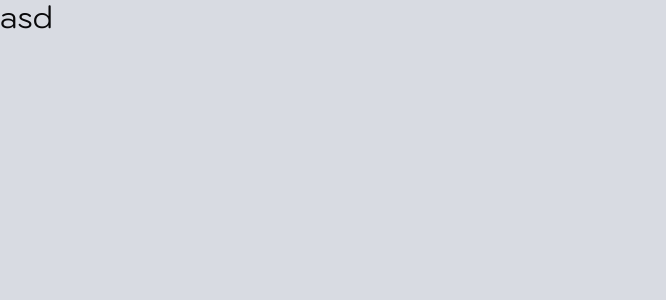
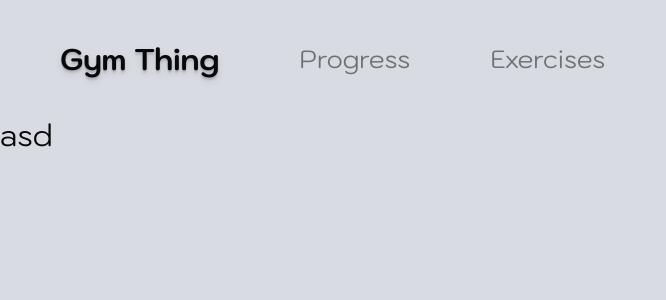
Before and after one commit to GabrielxKuek/gym-thing, a React (Vite) app in the folder client/: page / in a window 1280 px wide. Shown: the top 300 px of the page, without its empty margins (0-666 px from the left). Built offline with nearby package versions, Linux system fonts and the light colour scheme.

Commit message:
created navbar

```diff
--- a/client/src/components/misc/Layout.jsx
+++ b/client/src/components/misc/Layout.jsx
@@ -1,8 +1,10 @@
 import PropTypes from 'prop-types';
+import Navbar from './Navbar';
 
 function Layout({ children }) {
     return (
         <div className="bg-bg-primary min-h-screen min-w-screen">
+            <Navbar />
             { children }
         </div>
     )
--- /dev/null
+++ b/client/src/components/misc/Navbar.jsx
@@ -0,0 +1,67 @@
+import { useEffect, useState } from "react";
+
+const Navbar = () => {
+    const [currentPath, setCurrentPath] = useState("")
+
+    useEffect(() => {
+        const setPath = () => {
+            setCurrentPath(window.location.pathname);
+        };
+
+        setPath();
+
+        window.addEventListener("popstate", () => {
+            setPath();
+        })
+
+        return () => {
+            window.removeEventListener("popstate", setPath);
+        }
+    }, [])
+
+    const isActive = (path) => {
+        return currentPath == path;
+    }
+
+    return (
+        <>
+        <div className="py-10 px-15">
+            <div className="content-between flex justify-between">
+                <div className="content-start flex gap-20">
+                    <h1
+                        className="font-bold text-shadow text-shadow-lg/10 clickable flex items-center"
+                        onClick={() => window.open("https://www.youtube.com/watch?v=dQw4w9WgXcQ", "_blank")}
+                    >
+                        Gym Thing
+                    </h1>
+
+                    <ul className="flex items-center gap-20">
+                        <li>
+                            <h2
+                                className={`clickable ${isActive("/progress") ? "" : "opacity-50"}`}
+                                onClick={() => window.location.href = "/progress"}
+                            >
+                                Progress
+                            </h2>
+                        </li>
+
+                        <li>
+                            <h2
+                                className={`clickable ${isActive("exercises") ? "" : "opacity-50"}`}
+                                onClick={() => window.location.href = "/exercises"}
+                            >
+                                Exercises
+                            </h2>
+                        </li>
+                    </ul>
+
+                </div>
+                {/* left */}
+
+            </div>
+        </div>
+        </>
+    )
+}
+
+export default Navbar;
```
